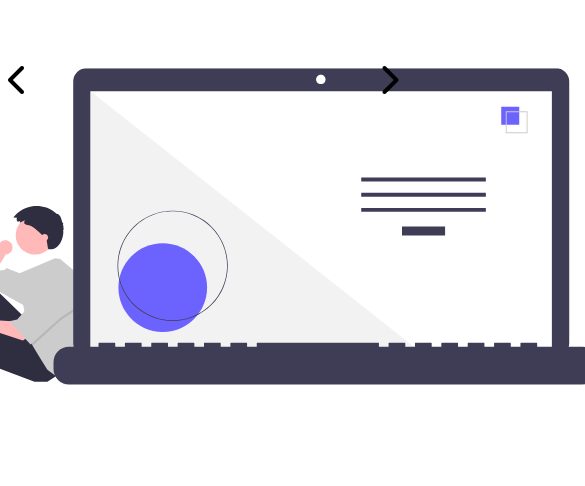
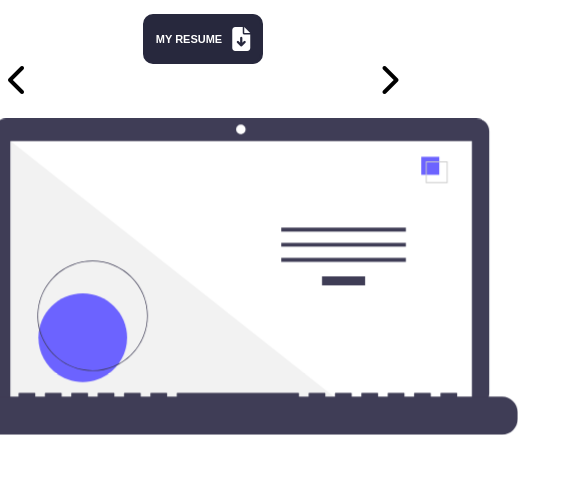
Before and after one commit to cookiesguy/cookiesguy.github.io, a plain HTML site: page index.html in a window 390 px wide. Shown: the part 358-844 px from the top of the page, 585 px wide, since content can reach past the window. Drawn offline with Linux system fonts and the light colour scheme.

Commit message:
fix responsive

```diff
--- a/index.html
+++ b/index.html
@@ -82,7 +82,7 @@
                                     class="fab fa-linkedin"></i></a>
 
                         </div>
-                        <button id="cv-download">Dowload my cv<i class="fas fa-file-download"></i></button>
+                        <button id="cv-download">MY RESUME<i class="fas fa-file-download"></i></button>
 
                     </div>
                     <div class="image">
--- a/style/responsive.css
+++ b/style/responsive.css
@@ -1,5 +1,9 @@
 @media only screen and (max-width: 1450px) {
   .header {
-    margin-top: -180px;
+    margin-top: -80px;
+  }
+  .image {
+    margin-left: -120px;
+    margin-top: 50px;
   }
 }
```
